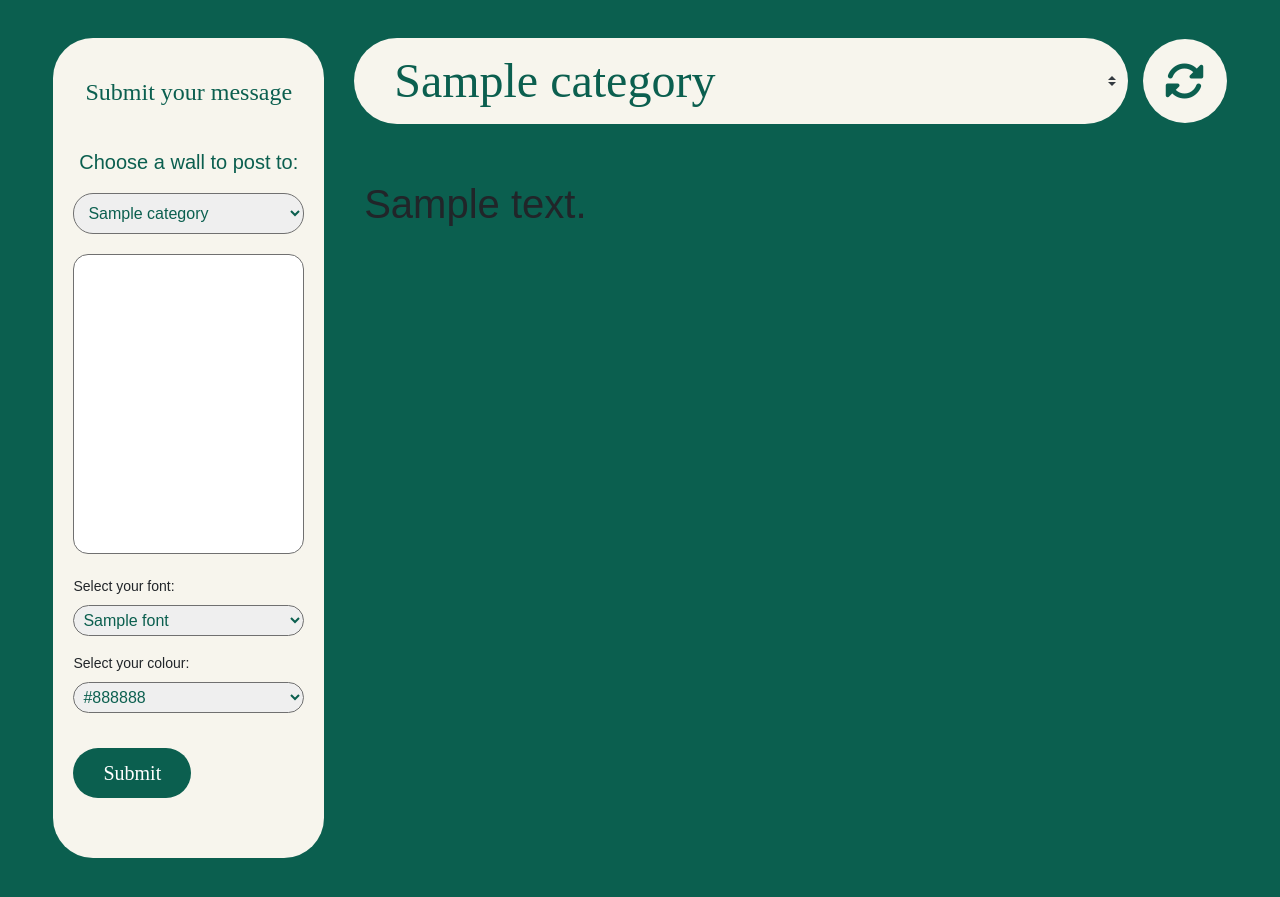
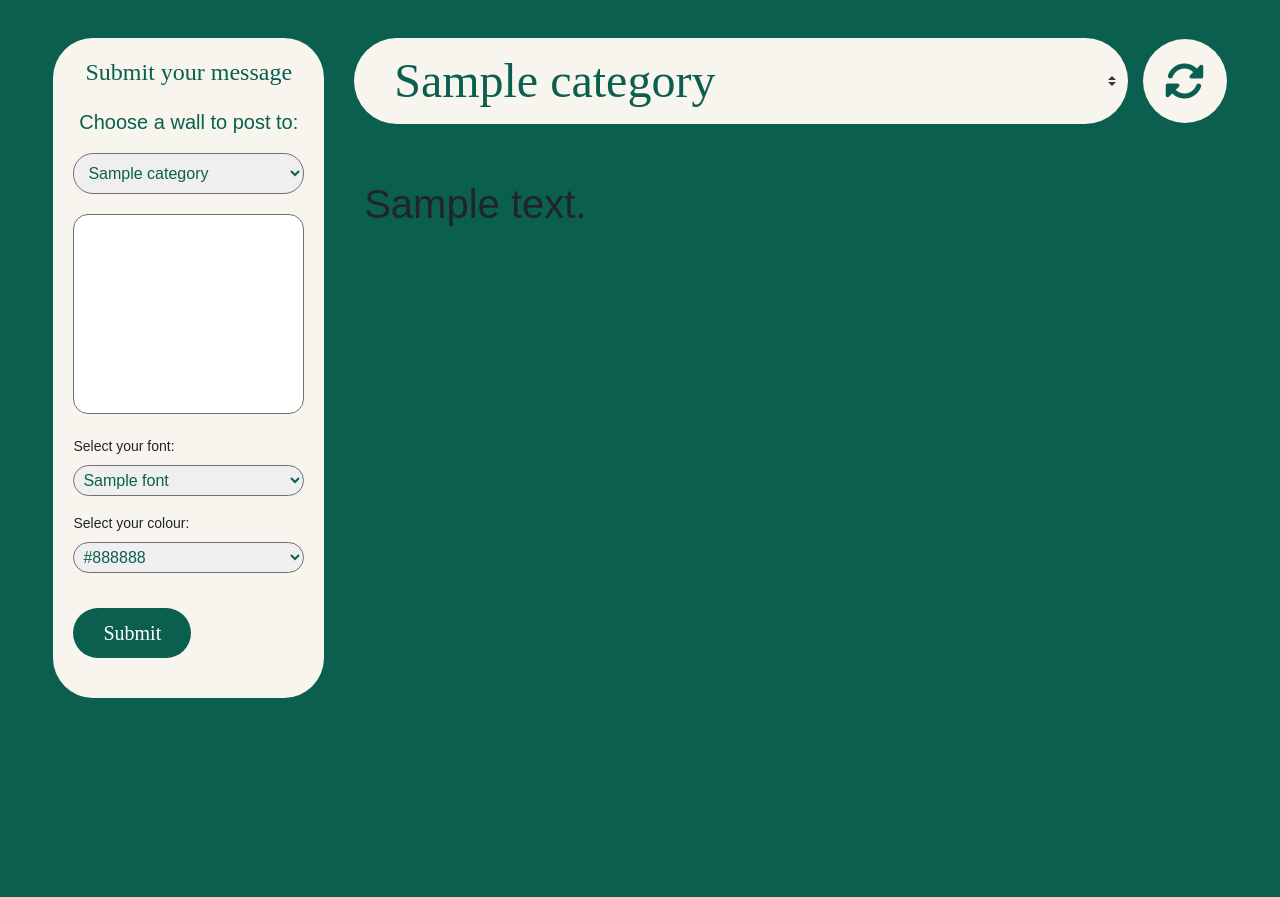
Before and after one commit to ferwicker/message-wall, a Node server app: page / in a window 1280 px wide. After the commit the page ends 698 px from the top, so only its background shows below. Run offline with Node 20, Linux system fonts and the light colour scheme; tables that the repository leaves empty hold one stand-in row (values such as "Sample post"); some libraries are stand-ins or nearby versions; some web fonts are replaced.

Commit message:
old stuff cleanup

```diff
--- a/public/stylesheets/style.css
+++ b/public/stylesheets/style.css
@@ -12,7 +12,7 @@ h2 {
     font-weight: 500;
     font-size: 24px;
     font-style: normal;
-    margin-bottom: 40px;
+    margin-bottom: 20px;
 }
 
 label {
@@ -23,7 +23,7 @@ label {
 .sidebar {
     background-color: #f7f5ed;
     border-radius: 40px;
-    padding: 40px 20px;
+    padding: 20px;
 }
 
 .choose {
@@ -60,7 +60,7 @@ label {
     border: solid 1px #707070;
     padding: 10px;
     margin-bottom: 20px;
-    min-height: 300px;
+    min-height: 200px;
     width: 100%;
 }
 
```
Also changed, not shown: routes/api-routes.js (+0 -39 lines).
